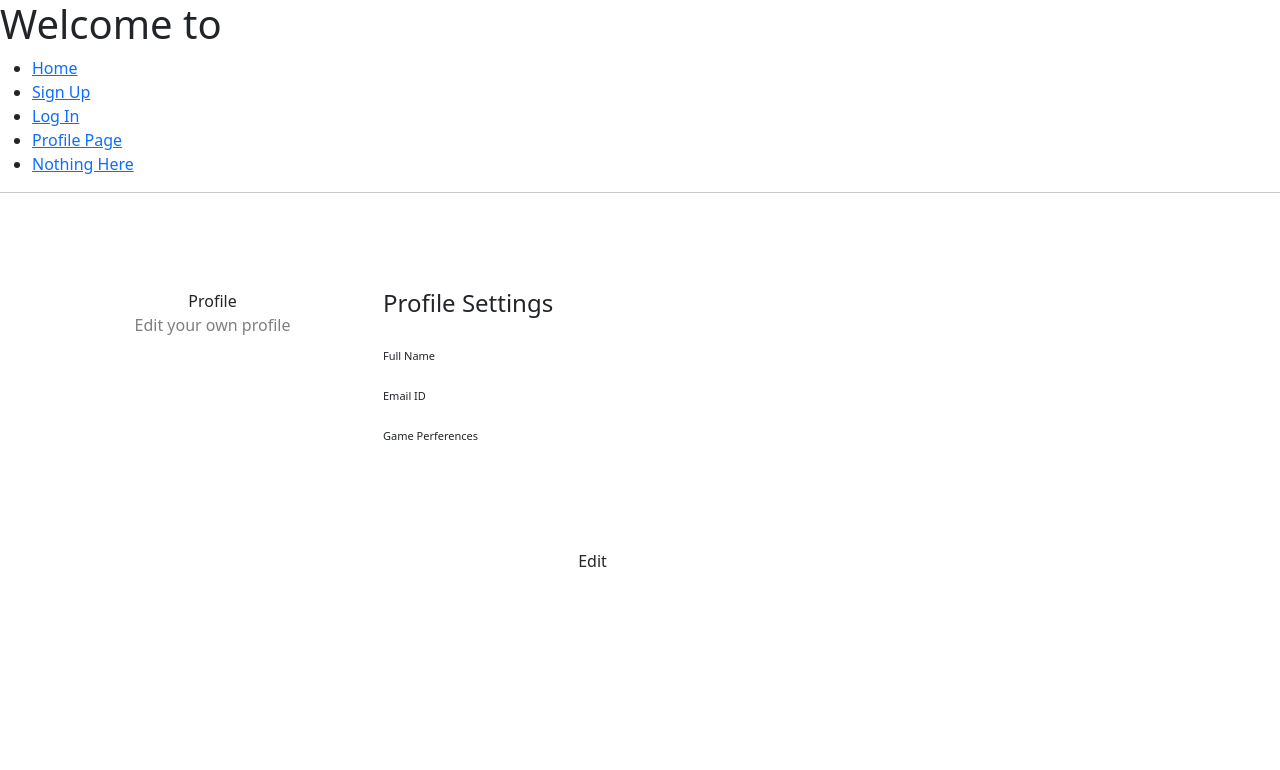
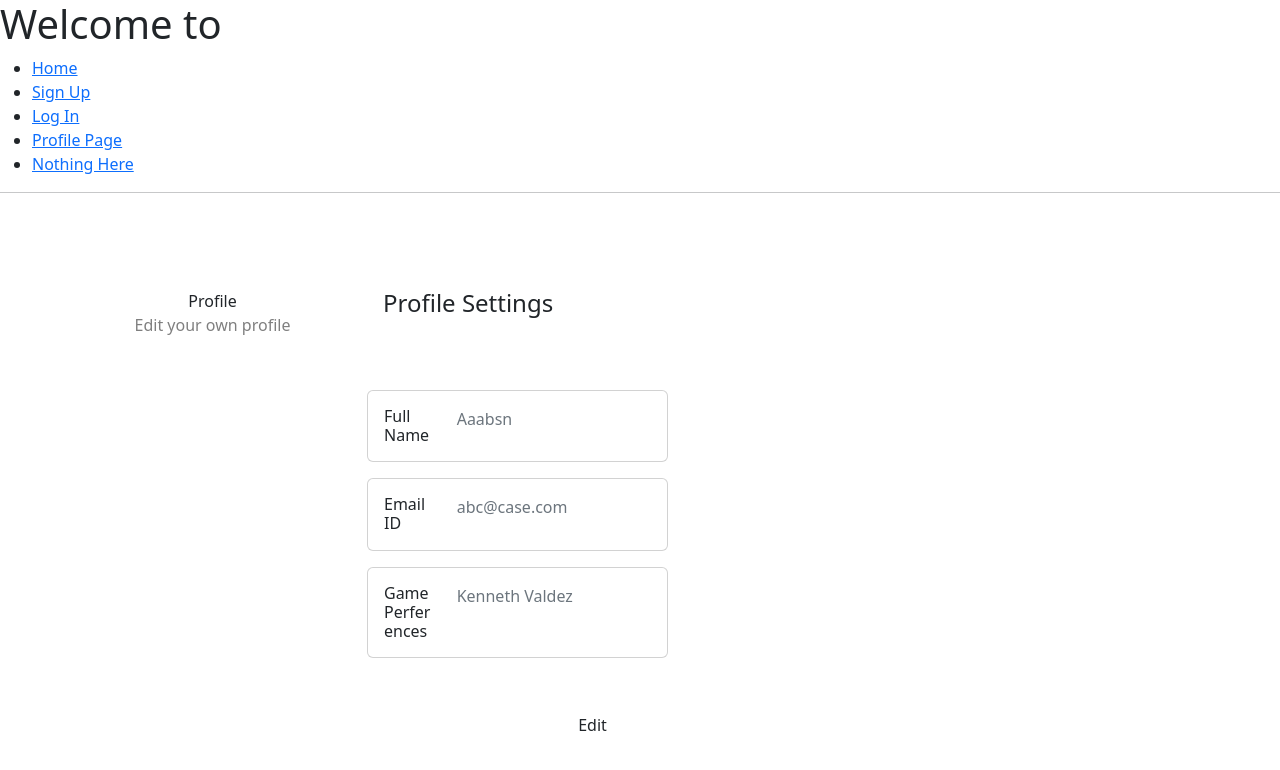
Before and after one commit to CSDS393-Team-Pandas/panda-games-collection, a React (Create React App) app in the folder client/: page /profile in a window 1280 px wide. Shown: the top 770 px of the page. Built offline with nearby package versions, Linux system fonts and the light colour scheme.

Commit message:
Edit profile display page

```diff
--- a/client/src/components/auth/Home.js
+++ b/client/src/components/auth/Home.js
@@ -2,6 +2,7 @@ import React from "react";
 import "bootstrap/dist/css/bootstrap.min.css";
 
 class Home extends React.Component {
+
     constructor() {
       super();
       this.state = {
--- a/client/src/components/auth/ProfileDisplay.js
+++ b/client/src/components/auth/ProfileDisplay.js
@@ -14,19 +14,49 @@ const ProfileDisplay = () => {
               <div class="d-flex justify-content-between align-items-center mb-3">
                   <h4 class="text-right">Profile Settings</h4>
               </div>
-              <div class="row mt-2">
-                  <div class="col-md-12"><label class="labels">Full Name</label></div>
-              </div>
-              <div class="row mt-3">
-                  <div class="col-md-12">
-                      <label class="labels">Email ID</label></div>
-              </div>
-              <div class="row mt-3">
-                  <div class="col-md-12">
-                      <label class="labels">Game Perferences</label>
+          </div>
+          <div class="col-md-8">
+              <div class="card mb-3">
+                <div class="card-body">
+                  <div class="row">
+                    <div class="col-sm-3">
+                      <h6 class="mb-0">Full Name</h6>
+                    </div>
+                    <div class="col-sm-9 text-secondary">
+                      Aaabsn
+                    </div>
                   </div>
-              </div>
-          </div>
+                </div>
+                </div>
+        </div>
+        <div class="col-md-8">
+              <div class="card mb-3">
+                <div class="card-body">
+                  <div class="row">
+                    <div class="col-sm-3">
+                      <h6 class="mb-0">Email ID</h6>
+                    </div>
+                    <div class="col-sm-9 text-secondary">
+                      abc@case.com
+                    </div>
+                  </div>
+                </div>
+                </div>
+        </div>
+        <div class="col-md-8">
+              <div class="card mb-3">
+                <div class="card-body">
+                  <div class="row">
+                    <div class="col-sm-3">
+                      <h6 class="mb-0">Game Perferences</h6>
+                    </div>
+                    <div class="col-sm-9 text-secondary">
+                      Kenneth Valdez
+                    </div>
+                  </div>
+                </div>
+                </div>
+        </div>
               <div class="mt-5 text-center">
                  <Link to='/ProfileEdit' className="btn">
                         Edit
```
